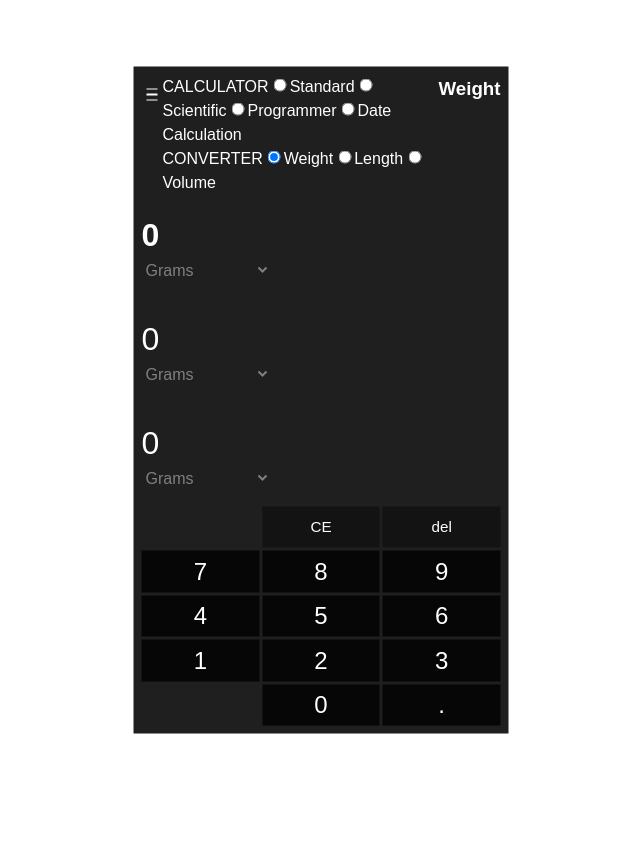
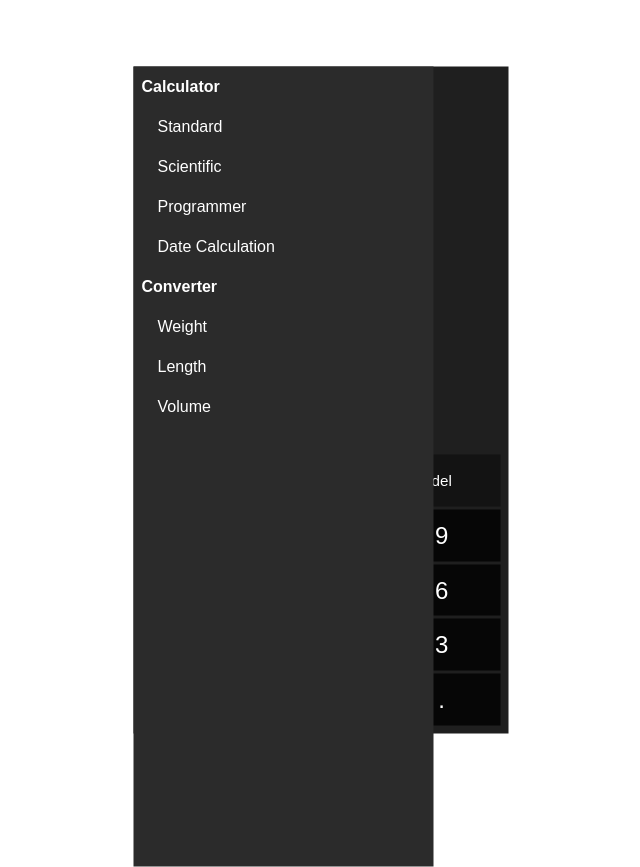
Before and after one commit to ThomasTW935/Windows-Calculator, a React (Create React App) app: page / in a window 1280 px wide. Shown: the whole page, without its empty margins (319-959 px from the left). Before the commit the page ends 800 px from the top, so only its background shows below. Built offline with nearby package versions, Linux system fonts and the light colour scheme.

Commit message:
Added design for navigation

```diff
--- a/src/Components/Navigation.js
+++ b/src/Components/Navigation.js
@@ -17,11 +17,11 @@ function Navigation({category,setCategory, setType}) {
                 <div></div>
                 <div></div>
             </div>
-            <form>
+            <form className='nav__list'>
                 {
                     Object.entries(CATEGORIES).map(([key,values],index)=>{
                         return <div key={index}>
-                            <label key={index} className='category'>{key}</label>
+                            <span className='category'>{key.toLowerCase()}</span>
                                 {values.map((value,i)=>{
                                     return <label key={i}>
                                         <input
--- a/src/styles/_base.scss
+++ b/src/styles/_base.scss
@@ -5,6 +5,7 @@ $mainButtonBg: #060606;
 $secondaryButtonBg: #131313;
 $accentButtonBg: #484848;
 $mainLayoutBg: #1f1f1f;
+$navBg:#2b2b2b;
 $mainTextColor: #ffffff;
 $secondaryTextColor: #4c4c4c;
 
--- a/src/styles/_component.scss
+++ b/src/styles/_component.scss
@@ -1,24 +1,4 @@
-.nav{
-    display:flex;
-    &__burger{
-        $size: 2.5rem;
-        width: $size;
-        height: $size;
-        display:flex;
-        flex-direction: column;
-        justify-content: center;
-        align-items:center;
-        gap: 10%;
-        &:hover,&:active{
-            background: $secondaryTextColor;
-        }
-        div{
-            width: 50%;
-            height: 3%;
-            background: $mainTextColor;
-        }
-    }
-}
+
 .converterTile{
     padding:1em 0;
     p{
--- a/src/styles/_layout.scss
+++ b/src/styles/_layout.scss
@@ -14,6 +14,46 @@
     justify-content:space-between;
     padding: .5em;
 }
+.nav{
+    position:relative;
+    &__burger{
+        $size: 2.5rem;
+        width: $size;
+        height: $size;
+        display:flex;
+        flex-direction: column;
+        justify-content: center;
+        align-items:center;
+        gap: 10%;
+        &:hover,&:active{
+            background: $secondaryTextColor;
+        }
+        div{
+            width: 50%;
+            height: 3%;
+            background: $mainTextColor;
+        }
+    }
+    &__list{
+        position:fixed;
+        left: 0;
+        top: 0;
+        background: $navBg;
+        width: 80%;
+        height: 100vh;
+        div{
+            display:flex;
+            flex-direction:column;
+        }
+        span{
+            font-weight: bold;
+            text-transform: capitalize;
+            padding: .5em;
+        }
+        label{padding: .5em 1.5em;}
+        input{display:none;}
+    }
+}
 .tileCon{
     display:grid;
     grid-template-columns: repeat(1,1fr);
--- a/src/styles/main.css
+++ b/src/styles/main.css
@@ -82,41 +82,6 @@ select {
   }
 }
 
-.nav {
-  display: -webkit-box;
-  display: -ms-flexbox;
-  display: flex;
-}
-
-.nav__burger {
-  width: 2.5rem;
-  height: 2.5rem;
-  display: -webkit-box;
-  display: -ms-flexbox;
-  display: flex;
-  -webkit-box-orient: vertical;
-  -webkit-box-direction: normal;
-      -ms-flex-direction: column;
-          flex-direction: column;
-  -webkit-box-pack: center;
-      -ms-flex-pack: center;
-          justify-content: center;
-  -webkit-box-align: center;
-      -ms-flex-align: center;
-          align-items: center;
-  gap: 10%;
-}
-
-.nav__burger:hover, .nav__burger:active {
-  background: #4c4c4c;
-}
-
-.nav__burger div {
-  width: 50%;
-  height: 3%;
-  background: #ffffff;
-}
-
 .converterTile {
   padding: 1em 0;
 }
@@ -185,6 +150,72 @@ select {
   padding: .5em;
 }
 
+.nav {
+  position: relative;
+}
+
+.nav__burger {
+  width: 2.5rem;
+  height: 2.5rem;
+  display: -webkit-box;
+  display: -ms-flexbox;
+  display: flex;
+  -webkit-box-orient: vertical;
+  -webkit-box-direction: normal;
+      -ms-flex-direction: column;
+          flex-direction: column;
+  -webkit-box-pack: center;
+      -ms-flex-pack: center;
+          justify-content: center;
+  -webkit-box-align: center;
+      -ms-flex-align: center;
+          align-items: center;
+  gap: 10%;
+}
+
+.nav__burger:hover, .nav__burger:active {
+  background: #4c4c4c;
+}
+
+.nav__burger div {
+  width: 50%;
+  height: 3%;
+  background: #ffffff;
+}
+
+.nav__list {
+  position: fixed;
+  left: 0;
+  top: 0;
+  background: #2b2b2b;
+  width: 80%;
+  height: 100vh;
+}
+
+.nav__list div {
+  display: -webkit-box;
+  display: -ms-flexbox;
+  display: flex;
+  -webkit-box-orient: vertical;
+  -webkit-box-direction: normal;
+      -ms-flex-direction: column;
+          flex-direction: column;
+}
+
+.nav__list span {
+  font-weight: bold;
+  text-transform: capitalize;
+  padding: .5em;
+}
+
+.nav__list label {
+  padding: .5em 1.5em;
+}
+
+.nav__list input {
+  display: none;
+}
+
 .tileCon {
   display: -ms-grid;
   display: grid;
```
Also changed, not shown: 1 other file (tests, documents, lock files or other folders).
